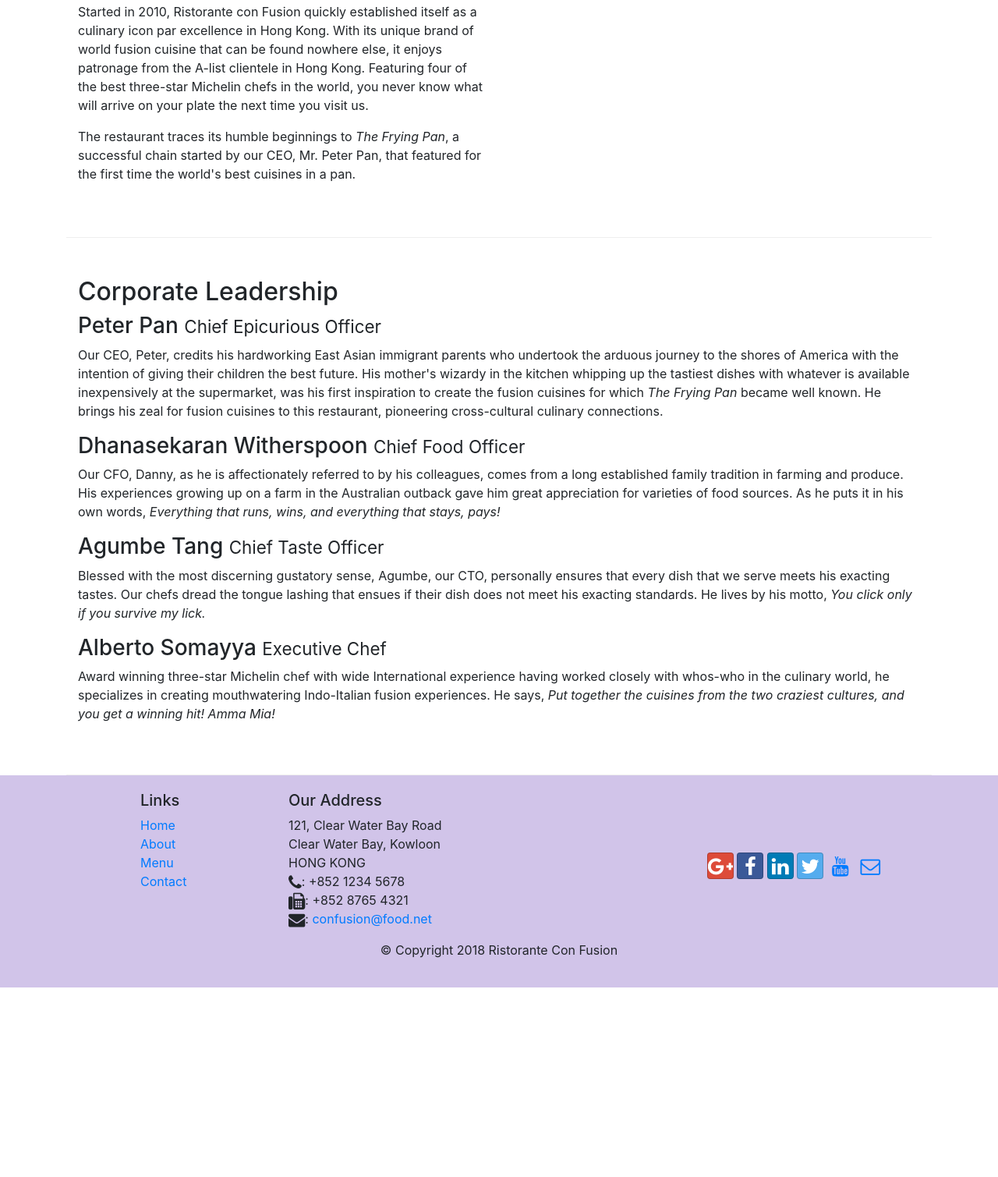
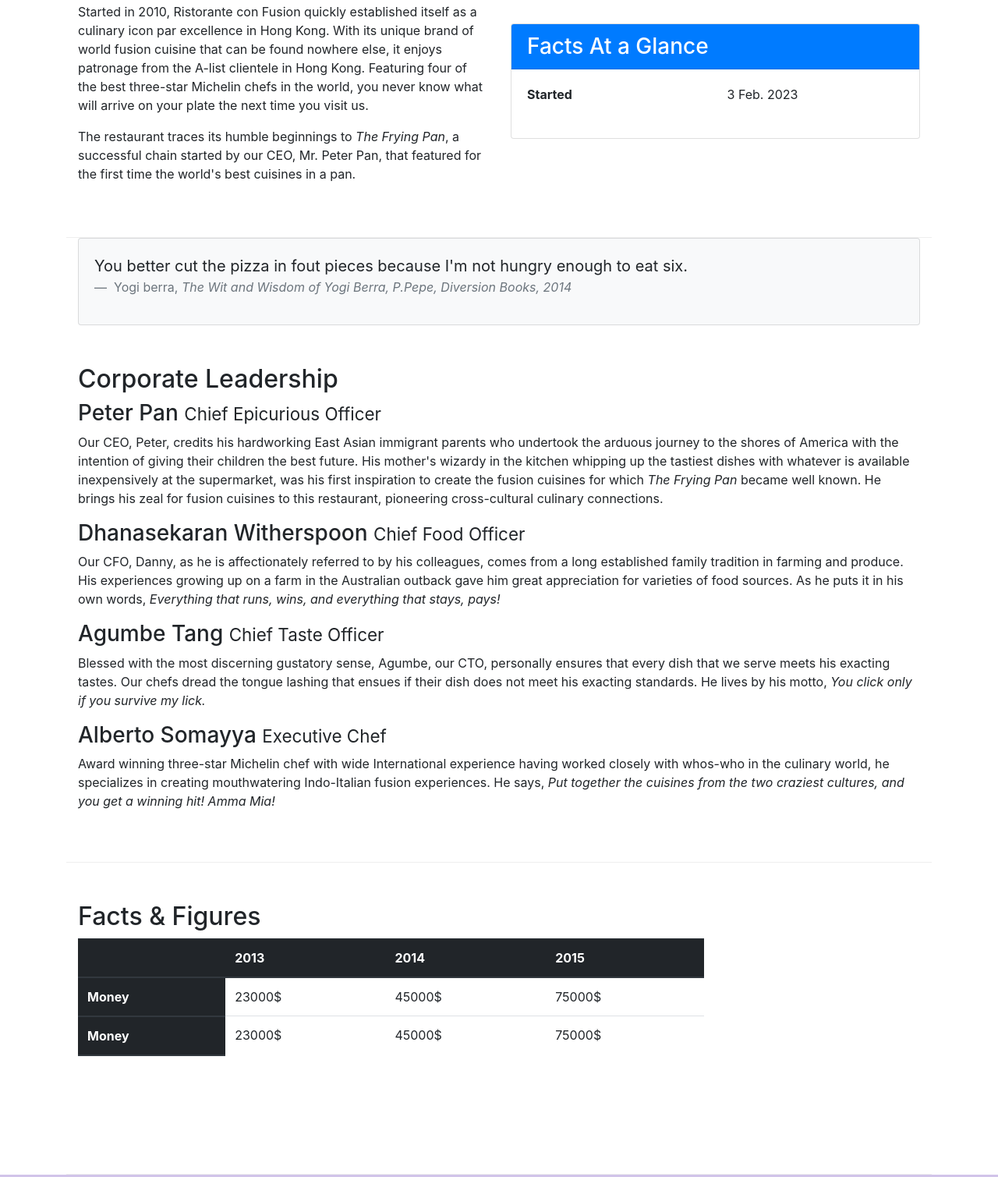
Before and after one commit to Jaumoso/BootstrapTesting, a website: page aboutus.html in a window 1280 px wide. Shown: the part 560-2069 px from the top of the page at 78% size. Before the commit the page ends 1826 px from the top, so only its background shows below. Drawn offline with nearby package versions, Linux system fonts and the light colour scheme.

Commit message:
tables and cards

```diff
--- a/aboutus.html
+++ b/aboutus.html
@@ -68,7 +68,31 @@
                 <p>Started in 2010, Ristorante con Fusion quickly established itself as a culinary icon par excellence in Hong Kong. With its unique brand of world fusion cuisine that can be found nowhere else, it enjoys patronage from the A-list clientele in Hong Kong.  Featuring four of the best three-star Michelin chefs in the world, you never know what will arrive on your plate the next time you visit us.</p>
                 <p>The restaurant traces its humble beginnings to <em>The Frying Pan</em>, a successful chain started by our CEO, Mr. Peter Pan, that featured for the first time the world's best cuisines in a pan.</p>
             </div>
-            <div class="col col-sm col-md order-sm-last">
+            <div class="col-sm">
+                <div class="card">
+                    <h3 class="card-header bg-primary text-white">Facts At a Glance</h3>
+                    <div class="card-body">
+                        <dl class="row">
+                            <dt class="col-6">Started</dt>
+                            <dd class="col-6">3 Feb. 2023</dd>
+                        </dl>
+                    </div>
+                </div>
+            </div>
+        </div>
+        <div class="col-12">
+            <div class="card card-body bg-light">
+                <blockquote class="blockquote">
+                    <p class="mb-0">You better cut the pizza in fout pieces
+                        because I'm not hungry enough to eat six.
+                    </p>
+                    <footer class="blockquote-footer">
+                        Yogi berra,
+                        <cite title="Sourece Title">
+                            The Wit and Wisdom of Yogi Berra, P.Pepe, Diversion Books, 2014
+                        </cite>
+                    </footer>
+                </blockquote>
             </div>
         </div>
 
@@ -92,10 +116,37 @@
                 <div class="d-none d-sm-block">
                     <p>Award winning three-star Michelin chef with wide International experience having worked closely with whos-who in the culinary world, he specializes in creating mouthwatering Indo-Italian fusion experiences. He says, <em>Put together the cuisines from the two craziest cultures, and you get a winning hit! Amma Mia!</em></p>
                 </div>
-
             </div>
        </div>
-
+       <div class="row row-content">
+            <div class="col-12 col-sm-9">
+                <h2>Facts &amp; Figures</h2>
+                <div class="table-responsive">
+                    <table class="table table-striped">
+                        <thead class="thead-dark">
+                            <tr>
+                                <th>&nbsp;</th>
+                                <th>2013</th>
+                                <th>2014</th>
+                                <th>2015</th>
+                            </tr>
+                            <tr>
+                                <th>Money</th>
+                                <td>23000$</td>
+                                <td>45000$</td>
+                                <td>75000$</td>
+                            </tr>
+                            <tr>
+                                <th>Money</th>
+                                <td>23000$</td>
+                                <td>45000$</td>
+                                <td>75000$</td>
+                            </tr>
+                        </thead>
+                    </table>
+                </div>
+            </div>
+       </div>
     </div>
 
     <footer class="footer">
```
